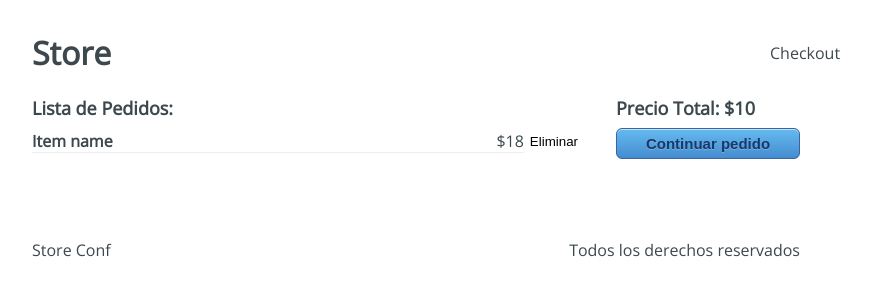
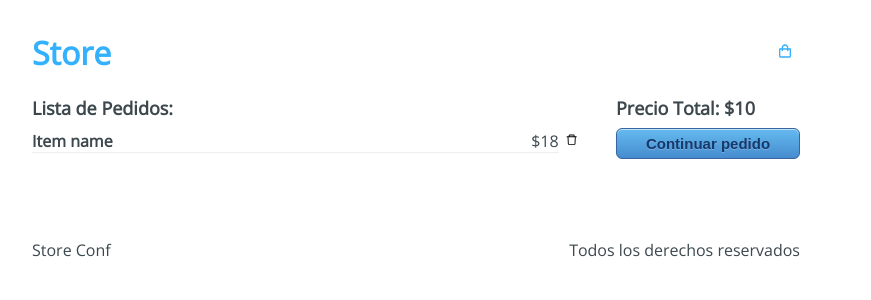
Before and after one commit to santiagoMoreno73/react-store, a React app: page /checkout in a window 1280 px wide. Shown: the top 300 px of the page, without its empty margins (224-1095 px from the left). Built offline with nearby package versions, Linux system fonts and the light colour scheme.

Commit message:
Add react-icons

```diff
--- a/package.json
+++ b/package.json
@@ -16,6 +16,7 @@
   "dependencies": {
     "react": "^17.0.2",
     "react-dom": "^17.0.2",
+    "react-icons": "^4.3.1",
     "react-router-dom": "^6.2.1"
   },
   "devDependencies": {
--- a/public/index.html
+++ b/public/index.html
@@ -4,7 +4,7 @@
     <meta charset="UTF-8">
     <meta http-equiv="X-UA-Compatible" content="IE=edge">
     <meta name="viewport" content="width=device-width, initial-scale=1.0">
-    <title>Document</title>
+    <title>Store-React</title>
 </head>
 <body>
     <div id="app"></div>
--- a/src/components/Header.jsx
+++ b/src/components/Header.jsx
@@ -1,13 +1,23 @@
 import React from "react";
+import { Link } from "react-router-dom";
 
 // css
 import "../styles/components/Header.css";
 
+//react-icons
+import { BiShoppingBag } from "react-icons/bi";
+
 const Header = () => {
   return (
     <div className="Header">
-      <h1 className="Header-title">Store</h1>
-      <div className="Header-checkout">Checkout</div>
+      <h1 className="Header-title">
+        <Link to="/">Store</Link>
+      </h1>
+      <div className="Header-checkout">
+        <Link to="/checkout">
+          <BiShoppingBag />
+        </Link>
+      </div>
     </div>
   );
 };
--- a/src/containers/Checkout.jsx
+++ b/src/containers/Checkout.jsx
@@ -1,7 +1,11 @@
 import React from "react";
+import { Link } from "react-router-dom";
 
 // css
 import "../styles/components/Checkout.css";
+
+//react-icons
+import { AiOutlineDelete } from "react-icons/ai";
 
 const Checkout = () => {
   return (
@@ -13,12 +17,16 @@ const Checkout = () => {
             <h4>Item name</h4>
             <span>$18</span>
           </div>
-          <button type="button">Eliminar</button>
+          <button type="button">
+            <AiOutlineDelete />
+          </button>
         </div>
       </div>
       <div className="Checkout-sidebar">
         <h3>Precio Total: $10</h3>
-        <button type="button">Continuar pedido</button>
+        <Link to="/checkout/information">
+          <button type="button">Continuar pedido</button>
+        </Link>
       </div>
     </div>
   );
--- a/src/containers/Information.jsx
+++ b/src/containers/Information.jsx
@@ -1,4 +1,5 @@
 import React from "react";
+import { Link } from "react-router-dom";
 
 // css
 import "../styles/components/Information.css";
@@ -25,7 +26,9 @@ const Information = () => {
         </div>
         <div className="Information-buttons">
           <div className="Information-back">Regresar</div>
-          <div className="Information-next">Pagar</div>
+          <div className="Information-next">
+            <Link to="/checkout/payment">Pagar</Link>
+          </div>
         </div>
       </div>
       <div className="Information-sidebar">
```
Also changed, not shown: 1 other file (tests, documents, lock files or other folders).
